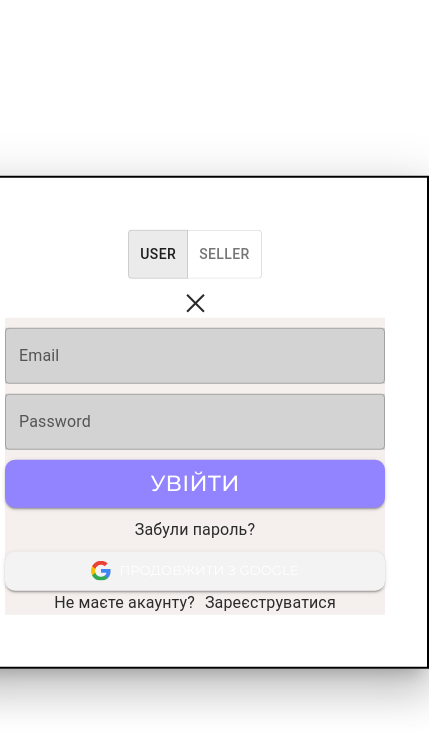
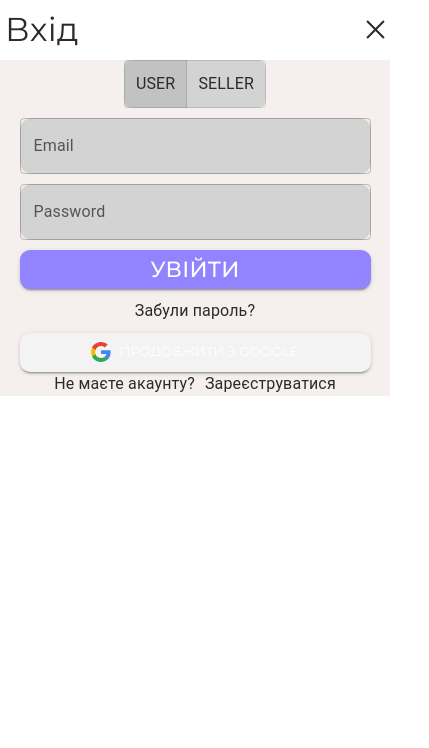
Before and after one commit to Carisky/Project, a React (Create React App) app in the folder frontend/: page /login in a window 390 px wide. Shown: the top 748 px of the page, 429 px wide, since content can reach past the window. Built offline with nearby package versions, Linux system fonts and the light colour scheme; no server answers.

Commit message:
fix mobileView for AuthPage

```diff
--- a/frontend/src/components/ArticleCard/ArticleCard.jsx
+++ b/frontend/src/components/ArticleCard/ArticleCard.jsx
@@ -9,18 +9,16 @@ import useTheme from "../../hooks/useTheme";
 import { useMediaQuery } from "../../hooks/useMediaQuery.js";
 
 const ArticleCardContent = ({ article, theme }) => {
-  const isMobile = useMediaQuery("(max-width: 430px)");
+
   return (
     <>
-      <Box
-        sx={{
+      <Box sx={{
         position: "relative",
         borderRadius: "13px",
         height: "250px",
         width: "100%",
-        }}
-      >
-        <a href={`product/${article.id}`} >
+      }}>
+        <a href={`product/${article.id}`}>
           <img
           src={article.photos[0] ? `http://localhost:5000${article.photos[0]}` : ""}
           alt={article.name}
@@ -30,27 +28,22 @@ const ArticleCardContent = ({ article, theme }) => {
             height: "100%",
             objectFit: "cover",
             borderRadius: "13px",
-          }}
-        />
+          }} />
         </a>
-        <FavoriteBorderIcon
-          sx={{
+        <FavoriteBorderIcon sx={{
           color: useTheme().mainText,
           position: "absolute",
           top: "16px",
           right: "16px",
           cursor: "pointer",
           zIndex: 2,
-          }}
-        />
+        }} />
       </Box>
       <Box sx={{ display: "flex" }}>
-        <Typography
-          sx={{
+        <Typography sx={{
           margin: "8px 10px 0px 10px",
           fontFamily: "Ubuntu",
-          }}
-        >
+        }}>
           <Typography sx={{ color: theme.mainText, fontSize: "24px" }}>
             {article?.name}
           </Typography>
@@ -59,67 +52,53 @@ const ArticleCardContent = ({ article, theme }) => {
           </Typography>
         </Typography>
       </Box>
-      <Box
-        sx={{
+      <Box sx={{
         display: "flex",
         margin: "7px 10px 0px 10px",
         fontFamily: "Ubuntu",
-        }}
-      >
-        <Typography
-          sx={{
+      }}>
+        <Typography sx={{
           fontSize: "21px",
           fontWeight: "bolder",
           marginRight: "7px",
           color: theme.mainText,
-          }}
-        >
+        }}>
           {article?.price}
         </Typography>
-        <Typography
-          sx={{
+        <Typography sx={{
           fontSize: "17px",
           margin: "6px 7px 0px 0px",
           fontWeight: 400,
           color: theme.secondaryText,
-          }}
-        >
+        }}>
           000$
         </Typography>
-        <Typography
-          sx={{
+        <Typography sx={{
           marginTop: "6px",
           fontSize: "17px",
           fontWeight: 400,
           color: theme.accentText,
-          }}
-        >
+        }}>
           -34%
         </Typography>
       </Box>
       <Box sx={{ display: "flex" }}>
-        <Box
-          sx={{
+        <Box sx={{
           display: "flex",
           margin: "7px 15px 0px 15px",
-          }}
-        >
-          <StarIcon
-            sx={{ marginRight: "3.5px", color: theme.secondaryColor }}
-          />
+        }}>
+          <StarIcon sx={{ marginRight: "3.5px", color: theme.secondaryColor }} />
           <Typography sx={{ color: theme.secondaryText, fontSize: "14px" }}>
             {article?.rating}
           </Typography>
         </Box>
         <Box sx={{ display: "flex", marginTop: "7px" }}>
-          <ReviewsIcon
-            sx={{
+          <ReviewsIcon sx={{
             height: "20px",
             width: "20px",
             marginRight: "3.12px",
             color: theme.secondaryColor,
-            }}
-          />
+          }} />
           <Typography sx={{ fontSize: "14px", color: theme.secondaryText }}>
             23 відгуки
           </Typography>
@@ -164,7 +143,7 @@ export default function ArticleCard({ article, isCarousel }) {
     cursor: "pointer",
     border: "none",
     height: "400px",
-    width: isCarousel ? "95%" : "auto",
+    width: isCarousel ? "95%" : "150px",
     margin: "0px 5px 0px 5px",
     boxShadow: "none",
     borderRadius: "14px",
@@ -172,7 +151,7 @@ export default function ArticleCard({ article, isCarousel }) {
   };
 
   return (
-    <Box sx={{ margin: "0px", width: "50%", justifyContent: "center", alignItems: "center", }}>
+    <Box sx={{ width: "100%", justifyContent: "center", alignItems: "center", }}>
       <Card
         onMouseDown={handleMouseDown}
         onMouseUp={handleMouseUp}
--- a/frontend/src/components/LoginForm/GoogleAuthButton/GoogleAuthButton.jsx
+++ b/frontend/src/components/LoginForm/GoogleAuthButton/GoogleAuthButton.jsx
@@ -1,14 +1,17 @@
 import React from 'react';
 import useTheme from "../../../hooks/useTheme";
 import { Button, Typography,Box } from "@mui/material";
+import { useMediaQuery } from "../../../hooks/useMediaQuery.js";
+
 export default function GoogleAuthButton() {
     const theme = useTheme();
+    const isMobile = useMediaQuery("(max-width: 430px)");
 
     return (
       <Button
         sx={{
           marginTop: "10px",
-          width: "380px",
+          width: isMobile ? "90%" : "380px",
           height: "39px",
           borderRadius: "10px",
           backgroundColor: theme.loginForm.loginGoogleFormButton.mainColor,
--- a/frontend/src/components/LoginForm/LoginFormButton/LoginFormButton.jsx
+++ b/frontend/src/components/LoginForm/LoginFormButton/LoginFormButton.jsx
@@ -1,9 +1,11 @@
 import React from "react";
 import { Button, Typography } from "@mui/material";
 import useTheme from "../../../hooks/useTheme";
+import { useMediaQuery } from "../../../hooks/useMediaQuery.js";
 
 export default function LoginFormButton({onClick}) {
   const theme = useTheme();
+  const isMobile = useMediaQuery("(max-width: 430px)");
 
   return (
     <Button onClick={onClick}
@@ -11,8 +13,8 @@ export default function LoginFormButton({onClick}) {
         fontFamily:"Montserrat",
         marginTop: "10px",
         marginBottom: "10px",
-        width: "380px",
-        height: "48px",
+        width: isMobile ? "90%" : "380px",
+        height: "39px",
         borderRadius: "10px",
         backgroundColor: theme.loginForm.loginFormButton.mainColor,
         "&:hover": {
--- a/frontend/src/components/LoginForm/LoginFormField/LoginFormField.jsx
+++ b/frontend/src/components/LoginForm/LoginFormField/LoginFormField.jsx
@@ -2,15 +2,18 @@ import React from 'react';
 import { TextField, InputAdornment, Tooltip } from '@mui/material';
 import ErrorIcon from '@mui/icons-material/Error';
 import useTheme from "../../../hooks/useTheme";
+import { useMediaQuery } from "../../../hooks/useMediaQuery.js";
 
 export default function LoginFormField({ label, value, error, onChange }) {
 	const theme = useTheme();
+  const isMobile = useMediaQuery("(max-width: 430px)");
 
   return (
     <TextField
       sx={{
         marginTop: '10px',
-        width: '380px',
+        width: isMobile ? "90%" : "380px",
+        borderRadius: isMobile ? "12px" : "",
         backgroundColor: theme.backgroundText,
       }}
       id={`outlined-${label.toLowerCase()}`}
--- a/frontend/src/components/LoginForm/PasswordRecovery/PasswordRecoveryCell.jsx
+++ b/frontend/src/components/LoginForm/PasswordRecovery/PasswordRecoveryCell.jsx
@@ -1,11 +1,13 @@
 import React from 'react'
 import { TextField } from '@mui/material'
 import useTheme from "../../../hooks/useTheme";
+import { useMediaQuery } from "../../../hooks/useMediaQuery.js";
 
 export default function PasswordRecoveryCell() {
   const theme = useTheme();
+  const isMobile = useMediaQuery("(max-width: 430px)");
 
   return (
-    <TextField sx={{ height:"56px", width:"56px", backgroundColor: theme.backgroundText, }}></TextField>
+    <TextField sx={{ height:"56px", width: isMobile ? "12%" :"56px", backgroundColor: theme.backgroundText, }}></TextField>
   )
 }
--- a/frontend/src/components/LoginForm/PasswordRecovery/PasswordRecoveryField.jsx
+++ b/frontend/src/components/LoginForm/PasswordRecovery/PasswordRecoveryField.jsx
@@ -2,9 +2,11 @@ import React from 'react';
 import PasswordRecoveryCell from './PasswordRecoveryCell';
 import { Box, Typography } from '@mui/material';
 import useTheme from "../../../hooks/useTheme";
+import { useMediaQuery } from "../../../hooks/useMediaQuery.js";
 
 export default function PasswordRecoveryField() {
   const theme = useTheme();
+  const isMobile = useMediaQuery("(max-width: 430px)");
 
   return (
     <>
@@ -12,14 +14,14 @@ export default function PasswordRecoveryField() {
         fontFamily:"Montserrat",
         fontSize:"15px",
         textAlign:"left",
-        width:"380px",
+        width: isMobile ? "100%" :"380px",
         color: theme.mainText,
     }}>Для зміни пароля введіть код   <Box component="span" sx={{ display: "block" }}>
     підтвердження із SMS
   </Box></Typography>
     <Box sx={{
         height:"59px",
-        width:"376px",
+        width: isMobile ? "100%" : "376px",
         display:"flex",
         justifyContent:"space-between"
     }}>
--- a/frontend/src/pages/AuthPage.jsx
+++ b/frontend/src/pages/AuthPage.jsx
@@ -7,13 +7,15 @@ import LoginFormButton from "../components/LoginForm/LoginFormButton/LoginFormBu
 import GoogleAuthButton from "../components/LoginForm/GoogleAuthButton/GoogleAuthButton";
 import palete from "../palete";
 import PasswordRecoveryField from "../components/LoginForm/PasswordRecovery/PasswordRecoveryField";
-
+import { useMediaQuery } from "../hooks/useMediaQuery.js";
 // Импортируем сервисы для пользователей и продавцов
 import { loginUser, registerUser, recoverPassword } from "../API/services/userService";
 import { loginSeller, registerSeller } from "../API/services/sellerService";
 
 export default function AuthPage(props) {
   const theme = useTheme();
+  const isMobile = useMediaQuery("(max-width: 430px)");
+  const isDesktop = useMediaQuery("(min-width: 431px)");
 
   // accountType: "user" или "seller"
   const [accountType, setAccountType] = useState("user");
@@ -243,37 +245,20 @@ export default function AuthPage(props) {
   };
 
   return (
-    <Box
-      sx={{
-        backgroundColor: palete.light.secondaryText,
-        display: "flex",
-        justifyContent: "center",
-        alignItems: "center",
-        position: "absolute",
-        top: "50%",
-        left: "50%",
-        transform: "translate(-50%, -50%)",
-        width: 400,
-        bgcolor: "background.paper",
-        border: "2px solid #000",
-        boxShadow: 24,
-        p: 4,
-      }}
-    >
-      <Box
-        sx={{
-          backgroundColor: "#FFFFFF",
-          borderRadius: "25px",
-          width: "430px",
-          padding: "20px",
+    <>
+      <FormHeader
+      title={headerText}
+      onClose={props.onClose}
+      />
+      <Box sx={{
+        width: isMobile ? "100%" : "380px",
+        backgroundColor: theme.background,
         display: "flex",
         flexDirection: "column",
         justifyContent: "center",
         alignItems: "center",
-        }}
-      >
-        {/* Переключение между User и Seller */}
-        <Box sx={{ marginBottom: "10px" }}>
+      }}>
+        <Box backgroundColor={theme.backgroundText} sx={{borderRadius: "8px"}}>
           <ToggleButtonGroup
           value={accountType}
           exclusive
@@ -281,28 +266,15 @@ export default function AuthPage(props) {
           aria-label="Account type"
           >
             <ToggleButton value="user" aria-label="user">
-              User
+              <Typography sx={{color: theme.mainText,}}>User</Typography>
             </ToggleButton>
             <ToggleButton value="seller" aria-label="seller">
-              Seller
+              <Typography sx={{color: theme.mainText,}}>Seller</Typography>
             </ToggleButton>
           </ToggleButtonGroup>
         </Box>
-        <FormHeader
-          text={headerText}
-          onClose={props.onClose}
-        />
-	<Box sx={{
-        width: "380px",
-        backgroundColor: theme.background,
-        display: "flex",
-        flexDirection: "column",
-        justifyContent: "center",
-        alignItems: "center",
-      }}>
         {renderFields()}
       </Box>
-      </Box>
-    </Box>
+    </>
   );
 }
```
Also changed, not shown: frontend/src/components/PageModules/Header/Header.jsx (+16 -2 lines). Lines whose indentation alone changed are shown as unchanged.
